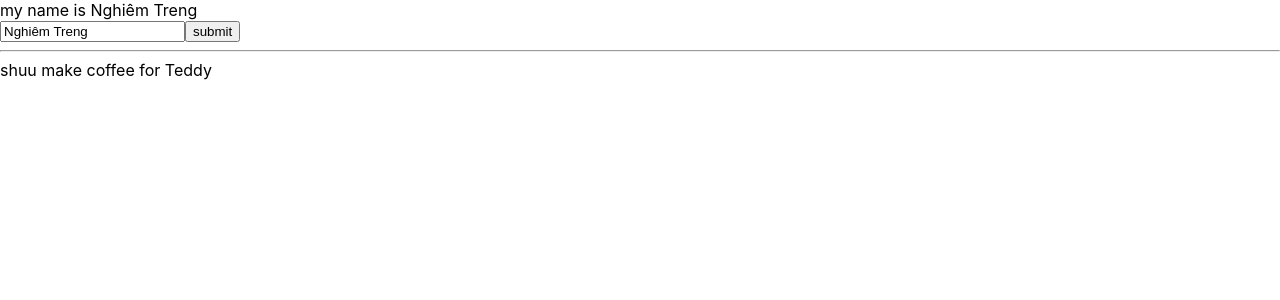
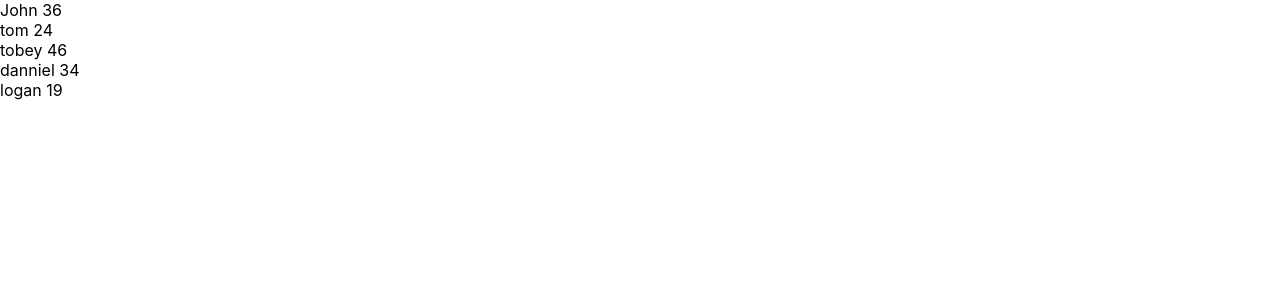
Before and after one commit to NghiemTran-0810/Learn_React_Section_3, a React (Create React App) app: page / in a window 1280 px wide. Shown: the top 300 px of the page. Built offline with nearby package versions, Linux system fonts and the light colour scheme.

Commit message:
loop a list using state and props in reactJS

```diff
--- a/src/App.js
+++ b/src/App.js
@@ -8,7 +8,8 @@ import React from 'react';
 // import Foo from './components/Foo';
 // import StateExample from './components/State_example';
 // import Buttonclick from './components/Events';
-import Form from './components/Form';
+// import Form from './components/Form';
+import ListUser from './components/Loops';
 
 class App extends React.Component {
   render() {
@@ -17,7 +18,8 @@ class App extends React.Component {
         {/* <Foo /> */}
         {/* <StateExample /> */}
         {/* <Buttonclick /> */}
-        <Form />
+        {/* <Form /> */}
+        <ListUser />
       </div>
     )
   }
--- a/src/components/DisplayInfo.js
+++ b/src/components/DisplayInfo.js
@@ -4,7 +4,7 @@ class DisplayInfo extends React.Component {
 
     render() {
 
-        const { name, age, make, colleague } = this.props;
+        const { name, make, colleague } = this.props;
 
         return (
             <>
--- /dev/null
+++ b/src/components/Loops.js
@@ -0,0 +1,42 @@
+import React from "react";
+import User from "./UserForLoops";
+
+class ListUser extends React.Component {
+    state = {
+        listUser: [
+            {
+                id: 1,
+                name: 'John',
+                age: 36,
+            },
+            {
+                id: 1,
+                name: 'tom',
+                age: 24,
+            },
+            {
+                id: 1,
+                name: 'tobey',
+                age: 46,
+            },
+            {
+                id: 1,
+                name: 'danniel',
+                age: 34,
+            },
+            {
+                id: 1,
+                name: 'logan',
+                age: 19,
+            },
+        ]
+    }
+    render() {
+        return (
+            <>
+                <User listUser={this.state.listUser} />
+            </>
+        )
+    }
+}
+export default ListUser;
--- /dev/null
+++ b/src/components/UserForLoops.js
@@ -0,0 +1,21 @@
+import React from "react";
+
+class User extends React.Component {
+    render() {
+        const { listUser } = this.props;
+        return (
+            <>
+                {listUser.map((user, index) => {
+                    return (
+                        <div key={index}>
+                            {user.name}  {user.age}
+                        </div>
+                    )
+                })}
+
+            </>
+        )
+    }
+}
+
+export default User;
```
